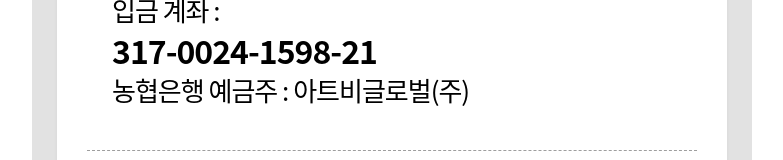
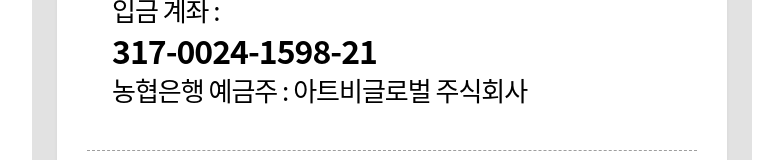
Before and after one commit to lillyYu/artb, a React (Create React App) app: page /mypage/check in a window 1280 px wide. Shown: the part 894-1054 px from the top of the page, without its empty margins (248-1031 px from the left). Built offline with nearby package versions, Linux system fonts and the light colour scheme; what web3 would draw is missing.

Commit message:
fix account

```diff
--- a/src/Components/Gnb/checkAccount.js
+++ b/src/Components/Gnb/checkAccount.js
@@ -36,7 +36,7 @@
             {/* <div className="Text_Style_31">계좌복사하기</div> */}
           </div>
           <div className="Text_Style_29">
-            농협은행 예금주 : 아트비글로벌(주)
+            농협은행 예금주 : 아트비글로벌 주식회사
           </div>
         </div>
         <div className="line"></div>
--- a/src/Components/NftTrade/Payment/coin.js
+++ b/src/Components/NftTrade/Payment/coin.js
@@ -34,7 +34,7 @@
             {/* <div className="Text_Style_31">계좌복사하기</div> */}
           </div>
           <div className="Text_Style_29">
-            농협은행 예금주 : 아트비글로벌(주)
+            농협은행 예금주 : 아트비글로벌 주식회사
           </div>
         </div>
         <div className="line"></div>
```
